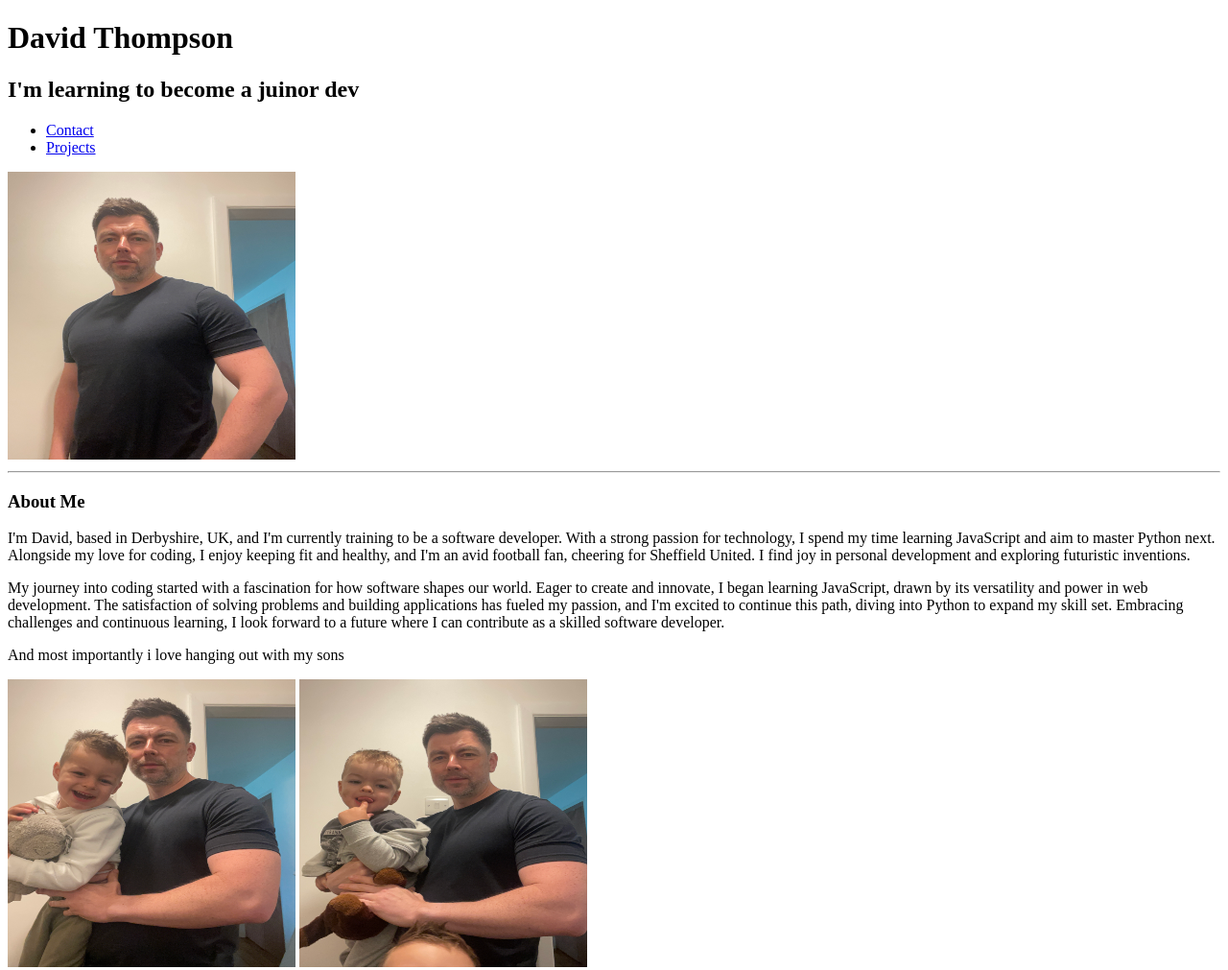
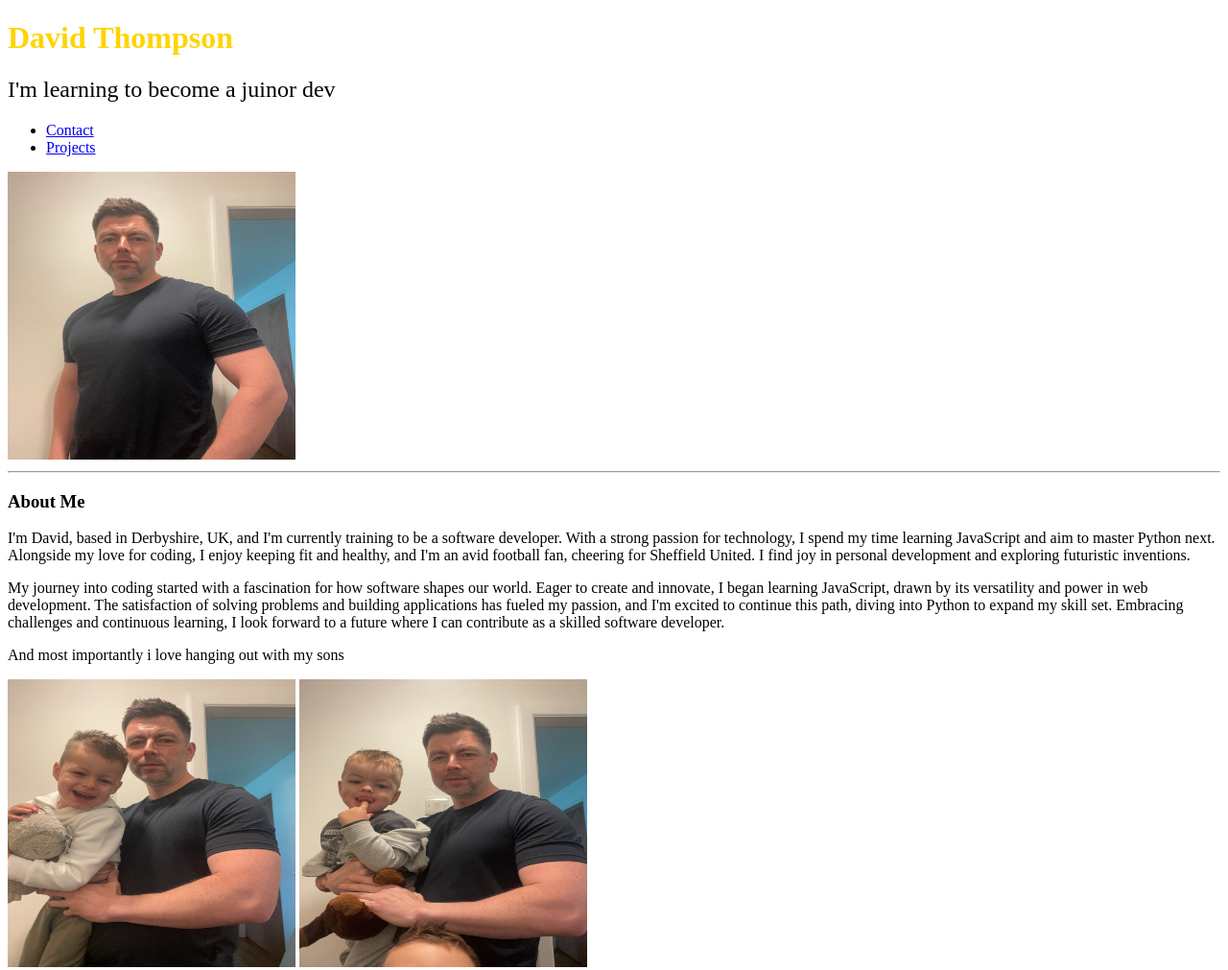
Before and after one commit to deetee25/portfolio, a plain HTML site: page index.html in a window 1280 px wide. Shown: the top 1011 px of the page at 96% size. Drawn offline with Linux system fonts and the light colour scheme.

Commit message:
Add initial CSS styling to project

```diff
--- a/index.html
+++ b/index.html
@@ -3,6 +3,7 @@
 <head>
     <meta charset="UTF-8">
     <meta name="viewport" content="width=device-width, initial-scale=1.0">
+    <link rel="stylesheet" href="styles.css">
     <title>David Thompson</title>
 </head>
 <body>
--- /dev/null
+++ b/styles.css
@@ -0,0 +1,7 @@
+h1 {
+    color: #ffd400;
+}
+
+h2 {
+    font-weight: 100;
+}
```
Also changed, not shown: pages/contact.html (+1 -0 lines), pages/projects.html (+1 -0 lines).
